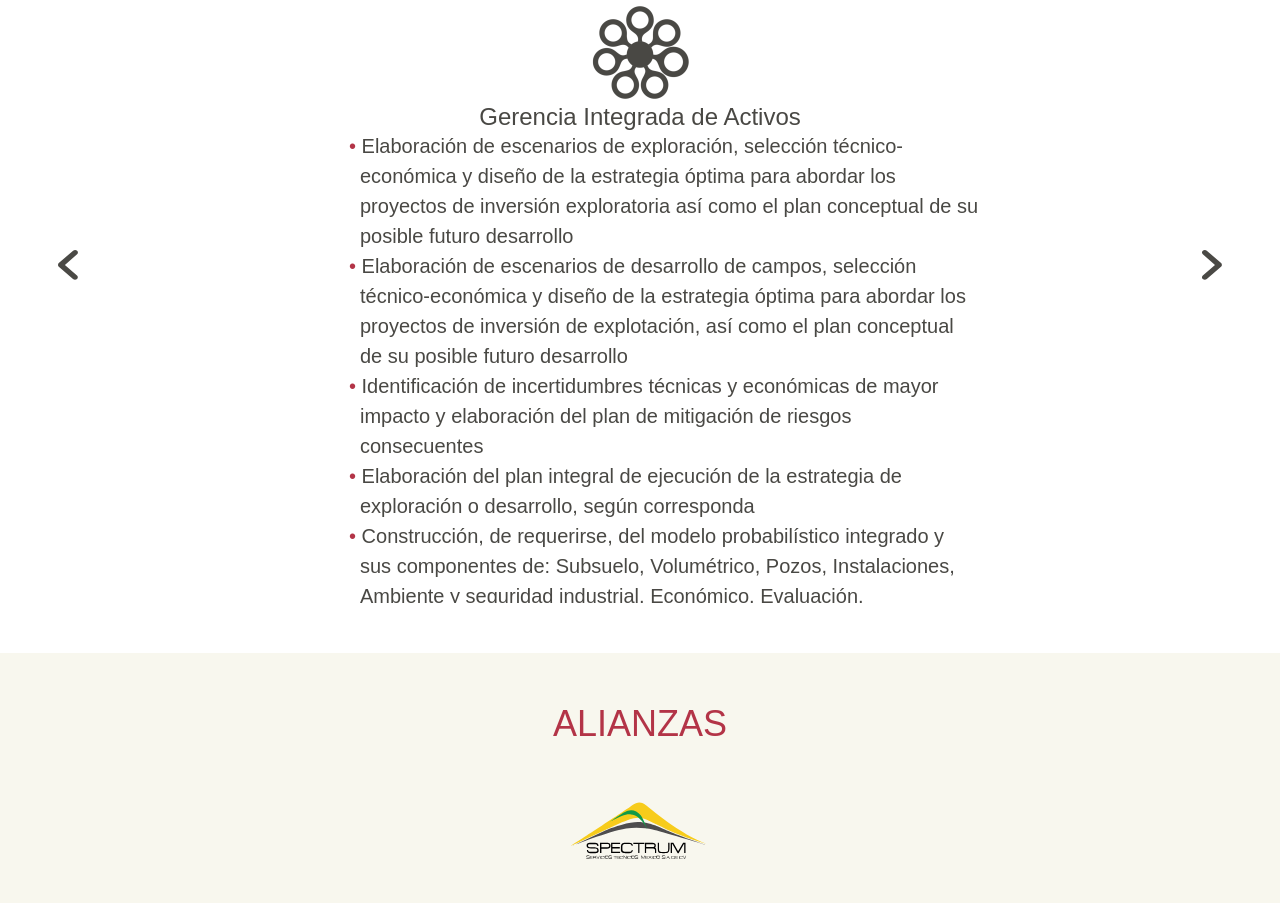
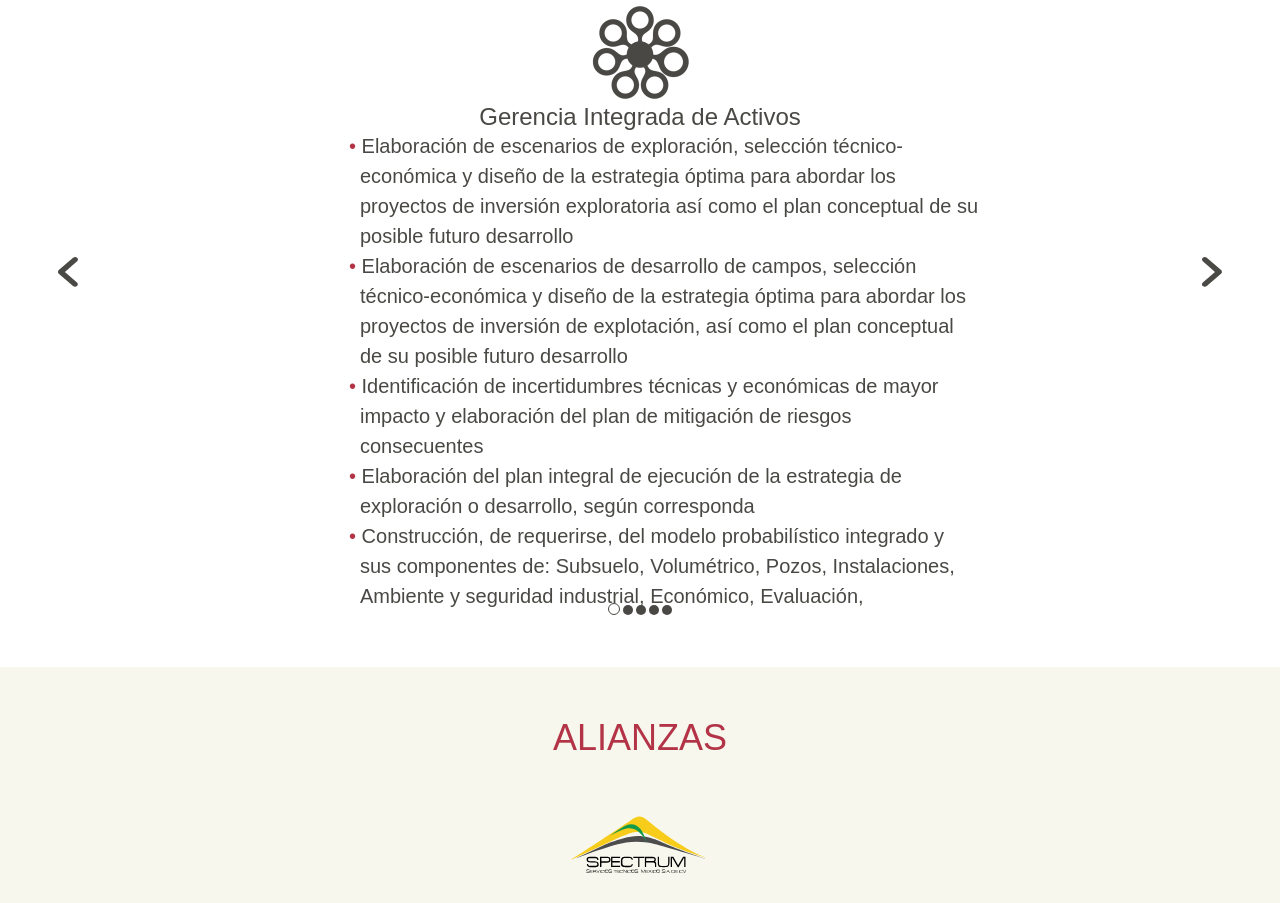
Before and after one commit to racoquita/royi, a PHP site: page / in a window 1280 px wide. Shown: the part 659-1562 px from the top of the page. Run offline with PHP 8.4, Linux system fonts and the light colour scheme; some libraries are stand-ins or nearby versions.

Commit message:
adding dots to services

```diff
--- a/css/main.css
+++ b/css/main.css
@@ -479,55 +479,76 @@
   width: 100%;
 }
 /* line 231, scss/main.scss */
+section#services .dots {
+  position: relative;
+  z-index: 45;
+  margin: 0 auto;
+  max-width: 640px;
+  text-align: center;
+}
+/* line 237, scss/main.scss */
+section#services .dots a {
+  display: inline-block;
+  width: 10px;
+  height: 10px;
+  background: #494844;
+  border-radius: 50%;
+}
+/* line 243, scss/main.scss */
+section#services .dots a.active {
+  background: transparent;
+  border: 1px solid #494844;
+}
+/* line 249, scss/main.scss */
 section#services span {
   position: absolute;
   top: 50%;
 }
-/* line 235, scss/main.scss */
+/* line 253, scss/main.scss */
 section#services span:nth-of-type(1) {
   left: 4.5%;
 }
-/* line 238, scss/main.scss */
+/* line 256, scss/main.scss */
 section#services span:nth-of-type(2) {
   right: 4.5%;
 }
-/* line 241, scss/main.scss */
+/* line 259, scss/main.scss */
 section#services span:hover {
   cursor: pointer;
 }
-/* line 245, scss/main.scss */
+/* line 263, scss/main.scss */
 section#services ul {
   max-width: 640px;
   margin: 0 auto 65px auto;
 }
-/* line 251, scss/main.scss */
+/* line 269, scss/main.scss */
 section#services ul li {
   list-style-type: none;
   padding-left: 1em;
   text-indent: -0.55em;
 }
-/* line 255, scss/main.scss */
+/* line 273, scss/main.scss */
 section#services ul li:before {
   content: "• ";
   color: #b33447;
 }
-/* line 265, scss/main.scss */
+/* line 283, scss/main.scss */
 section#tools .section-content p {
   margin-left: 0;
   width: 100%;
 }
-/* line 269, scss/main.scss */
+/* line 287, scss/main.scss */
 section#tools .section-content div {
   float: left;
   width: 31.70212766%;
   margin-left: 2.0744680851%;
 }
-/* line 274, scss/main.scss */
+/* line 292, scss/main.scss */
 section#tools .section-content div:nth-child(2) {
   margin-left: 0px;
 }
 @media screen and (max-width: 479px) {
-  /* line 269, scss/main.scss */
+  /* line 287, scss/main.scss */
   section#tools .section-content div {
     width: 100%;
     float: none;
@@ -535,55 +556,55 @@
   }
 }
 @media screen and (max-width: 479px) {
-  /* line 264, scss/main.scss */
+  /* line 282, scss/main.scss */
   section#tools .section-content {
     margin: 0 auto;
     max-width: 500px;
   }
 }
-/* line 289, scss/main.scss */
+/* line 307, scss/main.scss */
 section#company {
   background: #f8f7ee;
 }
-/* line 291, scss/main.scss */
+/* line 309, scss/main.scss */
 section#company h2, section#company h3, section#company p {
   text-align: center;
   margin: 0 auto;
 }
-/* line 295, scss/main.scss */
+/* line 313, scss/main.scss */
 section#company h2 {
   margin-bottom: 45px;
 }
-/* line 298, scss/main.scss */
+/* line 316, scss/main.scss */
 section#company p {
   margin-bottom: 65px;
 }
-/* line 303, scss/main.scss */
+/* line 321, scss/main.scss */
 section#contact address {
   font-style: normal;
 }
-/* line 306, scss/main.scss */
+/* line 324, scss/main.scss */
 section#contact form {
   float: left;
   width: 48.936170213%;
 }
-/* line 309, scss/main.scss */
+/* line 327, scss/main.scss */
 section#contact form p {
   width: 100%;
 }
 @media screen and (max-width: 479px) {
-  /* line 306, scss/main.scss */
+  /* line 324, scss/main.scss */
   section#contact form {
     width: 100%;
   }
 }
-/* line 316, scss/main.scss */
+/* line 334, scss/main.scss */
 section#contact .locations {
   float: right;
   width: 44.382978723%;
 }
 @media screen and (max-width: 479px) {
-  /* line 316, scss/main.scss */
+  /* line 334, scss/main.scss */
   section#contact .locations {
     display: none;
   }
--- a/index.html
+++ b/index.html
@@ -45,7 +45,7 @@
     </section>
     <!-- SERVICIOS horizontal scrolling -->
     <section id="services">
-    <div class="section-content">
+        <div class="section-content">
 	        <h2 lang="es">Servicios Especializados</h2>
 	        <h2 lang="en">Services</h2>
 	        <div class="icon iam show">
@@ -65,7 +65,15 @@
 	                    <li>Evaluación, jerarquización y pre-selección de escenarios.</li>
 	                </ul>
 	            </div>
+
 	        </div>
+            <div class="dots">
+                <a href="0" class="active"></a>
+                <a href="1"></a>
+                <a href="2"></a>
+                <a href="3"></a>
+                <a href="3"></a>
+            </div>
         </div>
         <span class="arrow" data-dir="prev"><img src="img/arrow_prev.svg" alt=""></span>
         <span class="arrow" data-dir="next"><img src="img/arrow_next.svg" alt=""></span>
--- a/js/main.js
+++ b/js/main.js
@@ -12,6 +12,8 @@
 	var iconStates = ['iam', 'exploration', 'production', 'drilling', 'surface'];
 
 	var init = function() {
+		$('.dots a:nth-child('+ (currentSlide + 1) +')').addClass('active');
+
 		$('.language').on('click', function(e) {
 			$('body').removeClass().addClass($(e.currentTarget).data('lang'));
 		});
@@ -22,6 +24,13 @@
 		$('.intro-contact').on('click', function(e){
 
 			scrollToSection($(this).attr('href'));
+		});
+		$('.dots a').on('click', function(e){
+			e.preventDefault();
+			currentSlide = $(this).attr('href');
+			//$(e.currentTarget).siblings().removeClass('active')
+			//$(e.currentTarget).addClass('active')
+			changeSlide();
 		});
 
 		$('nav').on('click', 'a.menu-item', function(e) {
@@ -68,11 +77,15 @@
 			$('.slides').append(clone);
 
 			iconHandler();
+			$('.dots a').removeClass('active');
+			$('.dots a:nth-child('+ (currentSlide + 1) +')').addClass('active');
 
 			setTimeout(function() {
 				$('.slide').remove();
 				$('.clone').addClass('slide').removeClass('clone fadeInRight fadeInLeft');
+
 				isAnimating = false;
+
 			}, 1000);
 		});
 	}
--- a/scss/main.scss
+++ b/scss/main.scss
@@ -228,6 +228,24 @@
 			position: absolute;
 			width: 100%;
 		}
+		.dots{
+			position: relative;
+			z-index: 45;
+			margin:0 auto;
+			max-width: 640px;
+			text-align: center;
+			a{
+				display: inline-block;
+				width: 10px;
+				height: 10px;
+				background: $grey;
+				border-radius: 50%;
+				&.active{
+					background: transparent;
+					border: 1px solid $grey;
+				}
+			}
+		}
 		span {
 			position: absolute;
 			top:50%;
```
